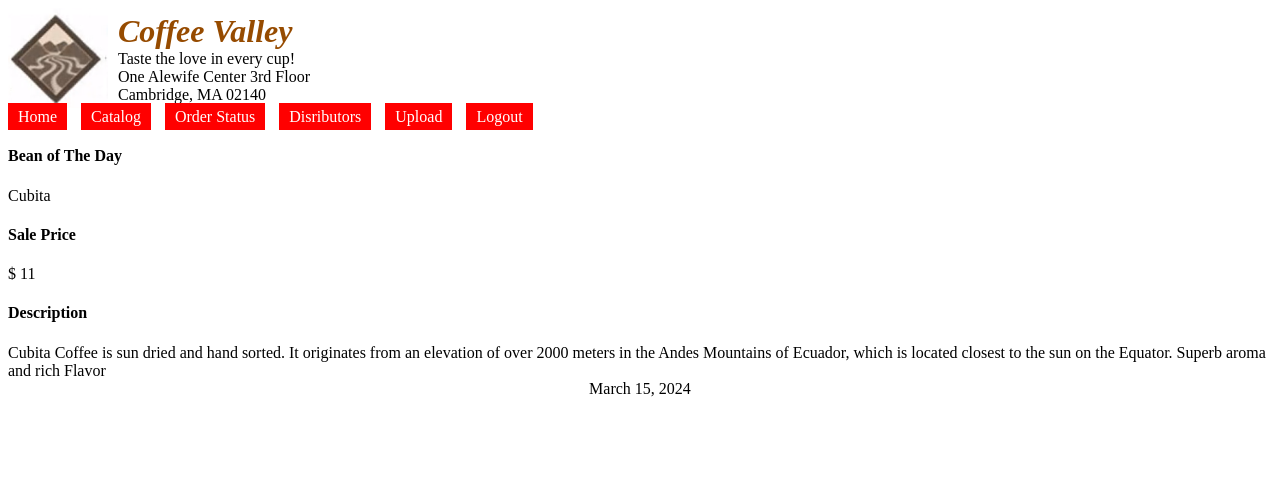
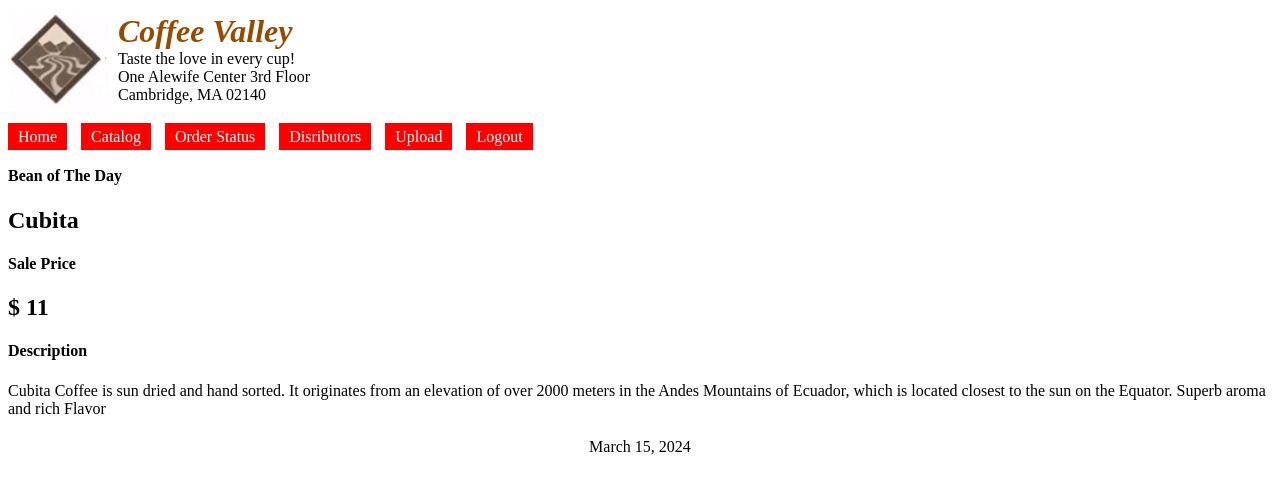
Before and after one commit to Ardanudn/Technical-Test-Ardanu, a PHP site: page / in a window 1280 px wide. Shown: the top 494 px of the page. Run offline with PHP 8.4, Linux system fonts and the light colour scheme; a user stored in the database is signed in; data comes from the database, SQL or seed files in the repository.

Commit message:
finish all

```diff
--- a/assets/styles/main.css
+++ b/assets/styles/main.css
@@ -1,6 +1,7 @@
 header {
   display: flex;
   align-items: center;
+  margin-bottom: 20px;
 }
 
 img {
@@ -14,6 +15,10 @@ img {
 
 h1, p {
   margin: 0; /* Remove default margin */
+}
+
+nav {
+  margin-bottom: 20px;
 }
 
 nav ul {
--- a/distributor.php
+++ b/distributor.php
@@ -33,7 +33,7 @@ require "header.php"; ?>
     </table>
 </div>
 
-<a href="add_distributor.php">[Add]</a>
+<a style="margin-top: 10px;" href="add_distributor.php">[Add]</a>
 
 <?php
 require "footer.php";
--- a/footer.php
+++ b/footer.php
@@ -1,4 +1,4 @@
-<footer>
+<footer  style="margin-top: 20px;">
     <p align="center"><?= date('F d, Y'); ?></p>
 </footer>
 </body>
--- a/header.php
+++ b/header.php
@@ -4,7 +4,7 @@
 <head>
     <meta charset="utf-8">
     <meta http-equiv="X-UA-Compatible" content="IE=edge">
-    <title></title>
+    <title>Coffe Valley</title>
     <meta name="description" content="">
     <meta name="viewport" content="width=device-width, initial-scale=1">
     <link rel="stylesheet" href="assets/styles/main.css">
--- a/index.php
+++ b/index.php
@@ -24,9 +24,9 @@ if (mysqli_num_rows($data) > 0) { ?>
     $databean = $rows[0]
     ?>
     <h4>Bean of The Day</h4>
-    <p><?= $databean['name']; ?></p>
+    <h2><?= $databean['name']; ?></h2>
     <h4>Sale Price</h4>
-    <p>$ <?= $databean['sale_price']; ?></p>
+    <h2>$ <?= $databean['sale_price']; ?></h2>
     <h4>Description</h4>
     <p><?= $databean['description']; ?></p>
 <?php
--- a/katalog.php
+++ b/katalog.php
@@ -10,12 +10,12 @@ $data = mysqli_query($conn, 'SELECT * FROM beans');
 
 require "header.php"; ?>
 
-<div align="center">
+<div>
     <table>
         <tr>
             <th>Bean</th>
             <th>Description</th>
-            <th>Price Unit</th>
+            <th>Price/Unit</th>
         </tr>
         <?php if (mysqli_num_rows($data) > 0) { ?>
             <?php
@@ -25,7 +25,7 @@ require "header.php"; ?>
                 <tr>
                     <td><?= $databean['name']; ?></td>
                     <td><?= $databean['description']; ?></td>
-                    <td><?= $databean['price']; ?></td>
+                    <td>$ <?= $databean['price']; ?></td>
                 </tr>
             <?php $id++;
             } ?>
```
